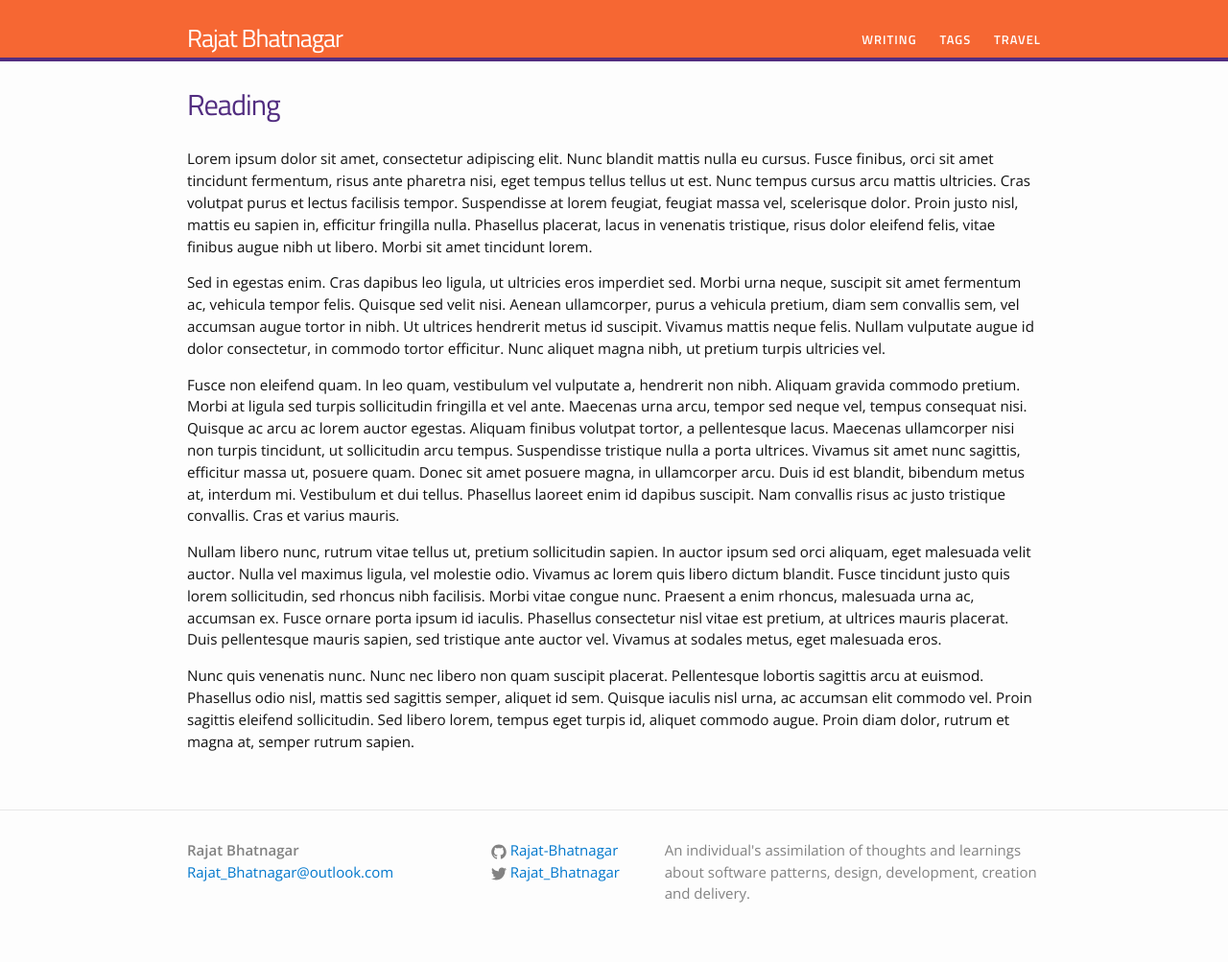
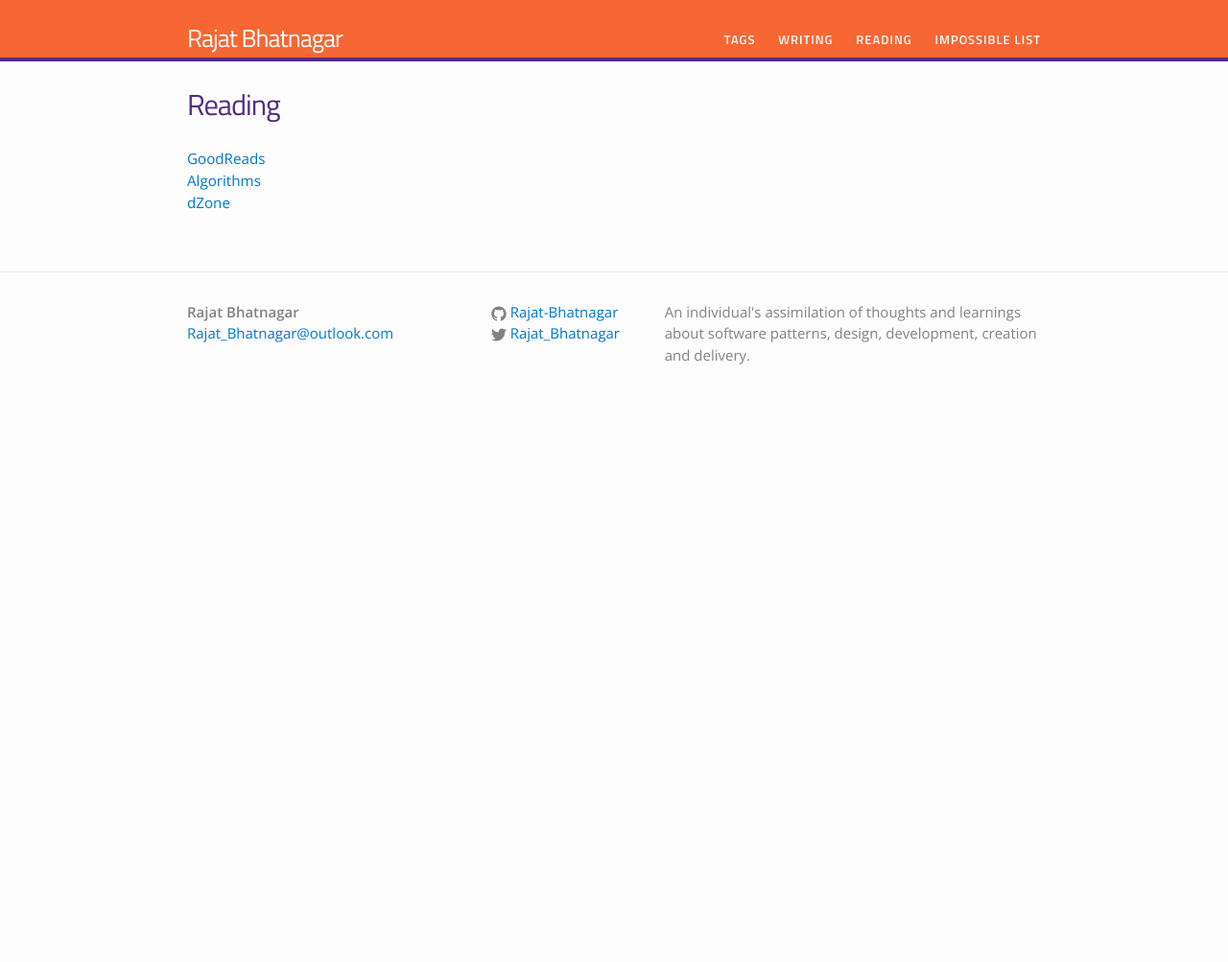
Before and after one commit to rajat-bhatnagar/rajat-bhatnagar.github.io, a Jekyll site: the page built from reading.md, in a window 1280 px wide. Shown: the whole page at 96% size. Built offline with Jekyll 4.4.1, drawn with Linux system fonts in a browser that asks for light colours; after the commit the page ends 900 px from its top, so only the background shows below that.

Commit message:
9thJuly2017: Added Impossible list

```diff
--- a/_data/menu.yml
+++ b/_data/menu.yml
@@ -1,11 +1,14 @@
+- title: "Tags"
+  href: "/categories/"
+
 - title: "Writing"
   href: "/writing/"
 
-- title: "Tags"
-  href: "/categories/"
+- title: "Reading"
+  href: "/reading/"
 
-- title: "Travel"
-  href: "/travel/"
+- title: "Impossible List"
+  href: "/impossible/"
 
 #- title: "Projects"
 #  href: "/projects/"
--- a/reading.md
+++ b/reading.md
@@ -4,12 +4,6 @@ title: Reading
 permalink: /reading/
 ---
 
-Lorem ipsum dolor sit amet, consectetur adipiscing elit. Nunc blandit mattis nulla eu cursus. Fusce finibus, orci sit amet tincidunt fermentum, risus ante pharetra nisi, eget tempus tellus tellus ut est. Nunc tempus cursus arcu mattis ultricies. Cras volutpat purus et lectus facilisis tempor. Suspendisse at lorem feugiat, feugiat massa vel, scelerisque dolor. Proin justo nisl, mattis eu sapien in, efficitur fringilla nulla. Phasellus placerat, lacus in venenatis tristique, risus dolor eleifend felis, vitae finibus augue nibh ut libero. Morbi sit amet tincidunt lorem.
-
-Sed in egestas enim. Cras dapibus leo ligula, ut ultricies eros imperdiet sed. Morbi urna neque, suscipit sit amet fermentum ac, vehicula tempor felis. Quisque sed velit nisi. Aenean ullamcorper, purus a vehicula pretium, diam sem convallis sem, vel accumsan augue tortor in nibh. Ut ultrices hendrerit metus id suscipit. Vivamus mattis neque felis. Nullam vulputate augue id dolor consectetur, in commodo tortor efficitur. Nunc aliquet magna nibh, ut pretium turpis ultricies vel.
-
-Fusce non eleifend quam. In leo quam, vestibulum vel vulputate a, hendrerit non nibh. Aliquam gravida commodo pretium. Morbi at ligula sed turpis sollicitudin fringilla et vel ante. Maecenas urna arcu, tempor sed neque vel, tempus consequat nisi. Quisque ac arcu ac lorem auctor egestas. Aliquam finibus volutpat tortor, a pellentesque lacus. Maecenas ullamcorper nisi non turpis tincidunt, ut sollicitudin arcu tempus. Suspendisse tristique nulla a porta ultrices. Vivamus sit amet nunc sagittis, efficitur massa ut, posuere quam. Donec sit amet posuere magna, in ullamcorper arcu. Duis id est blandit, bibendum metus at, interdum mi. Vestibulum et dui tellus. Phasellus laoreet enim id dapibus suscipit. Nam convallis risus ac justo tristique convallis. Cras et varius mauris.
-
-Nullam libero nunc, rutrum vitae tellus ut, pretium sollicitudin sapien. In auctor ipsum sed orci aliquam, eget malesuada velit auctor. Nulla vel maximus ligula, vel molestie odio. Vivamus ac lorem quis libero dictum blandit. Fusce tincidunt justo quis lorem sollicitudin, sed rhoncus nibh facilisis. Morbi vitae congue nunc. Praesent a enim rhoncus, malesuada urna ac, accumsan ex. Fusce ornare porta ipsum id iaculis. Phasellus consectetur nisl vitae est pretium, at ultrices mauris placerat. Duis pellentesque mauris sapien, sed tristique ante auctor vel. Vivamus at sodales metus, eget malesuada eros.
-
-Nunc quis venenatis nunc. Nunc nec libero non quam suscipit placerat. Pellentesque lobortis sagittis arcu at euismod. Phasellus odio nisl, mattis sed sagittis semper, aliquet id sem. Quisque iaculis nisl urna, ac accumsan elit commodo vel. Proin sagittis eleifend sollicitudin. Sed libero lorem, tempus eget turpis id, aliquet commodo augue. Proin diam dolor, rutrum et magna at, semper rutrum sapien.
+<a href="https://www.goodreads.com/Rajat_Bhatnagar" target="_blank">GoodReads</a><br>
+<a href="http://algs4.cs.princeton.edu/home/" target="_blank">Algorithms</a><br>
+<a href="https://dzone.com" target="_blank">dZone</a><br>
```
Also changed, not shown: impossible.md (added, +23 -0 lines), videos.md (deleted, +0 -15 lines).
